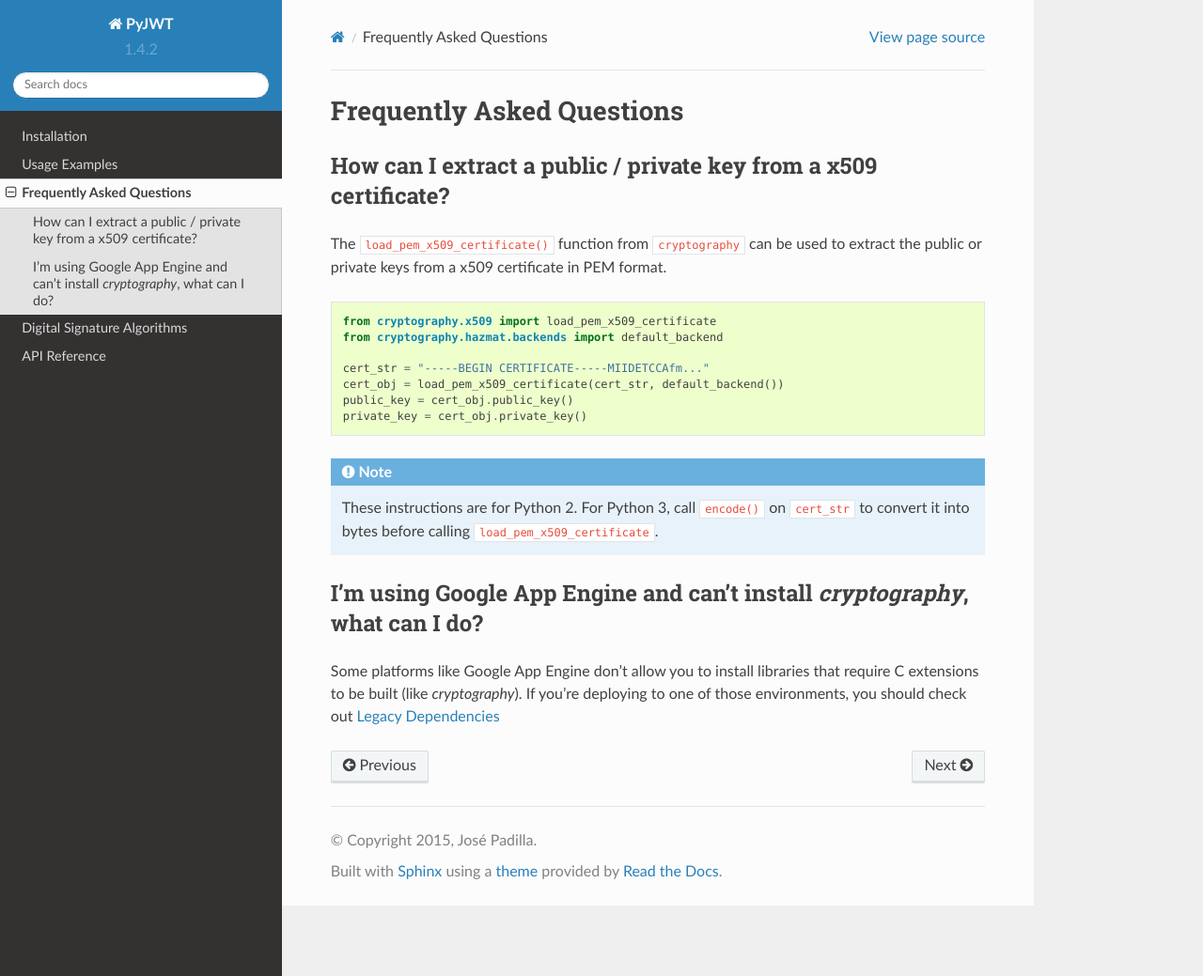
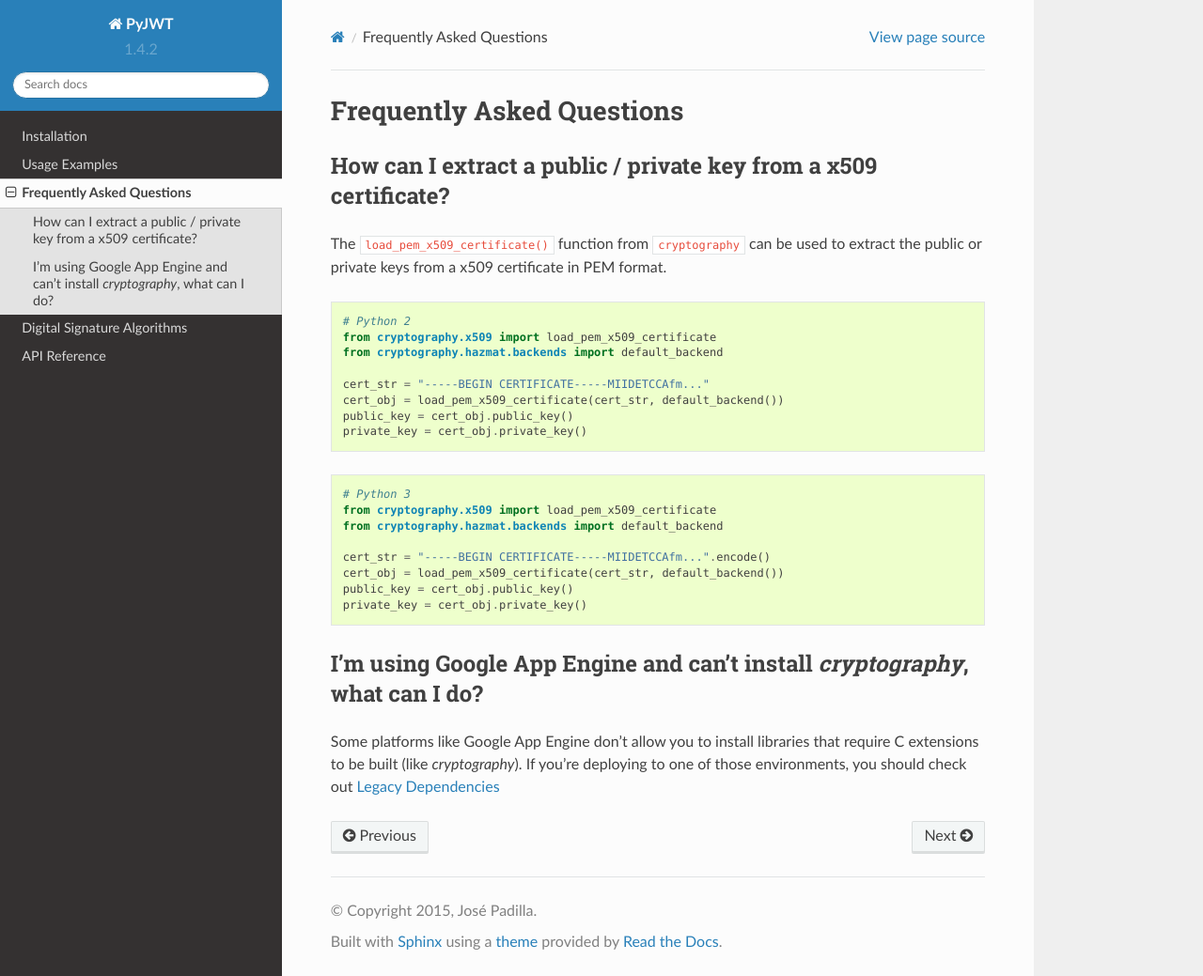
Before and after one commit to RubyOnWorld/pyjwt, a Sphinx documentation site: the page built from docs/faq.rst, in a window 1280 px wide and 1039 px high. Shown: the whole window at 94% size. Built offline with Sphinx 7.4.7 and the Read the Docs theme 2.0.0, drawn with Linux system fonts in a browser that asks for light colours.

Commit message:
Be specific for Python2 and Python3

```diff
--- a/docs/faq.rst
+++ b/docs/faq.rst
@@ -17,9 +18,16 @@ extract the public or private keys from a x509 certificate in PEM format.
     public_key = cert_obj.public_key()
     private_key = cert_obj.private_key()
 
-.. note:: These instructions are for Python 2.
-    For Python 3, call ``encode()`` on ``cert_str`` to convert it
-    into bytes before calling ``load_pem_x509_certificate``.
+.. code-block:: python
+
+    # Python 3
+    from cryptography.x509 import load_pem_x509_certificate
+    from cryptography.hazmat.backends import default_backend
+
+    cert_str = "-----BEGIN CERTIFICATE-----MIIDETCCAfm...".encode()
+    cert_obj = load_pem_x509_certificate(cert_str, default_backend())
+    public_key = cert_obj.public_key()
+    private_key = cert_obj.private_key()
 
 
 I'm using Google App Engine and can't install `cryptography`, what can I do?
```
Also changed, not shown: other parts of docs/faq.rst (+1 -0 lines).
